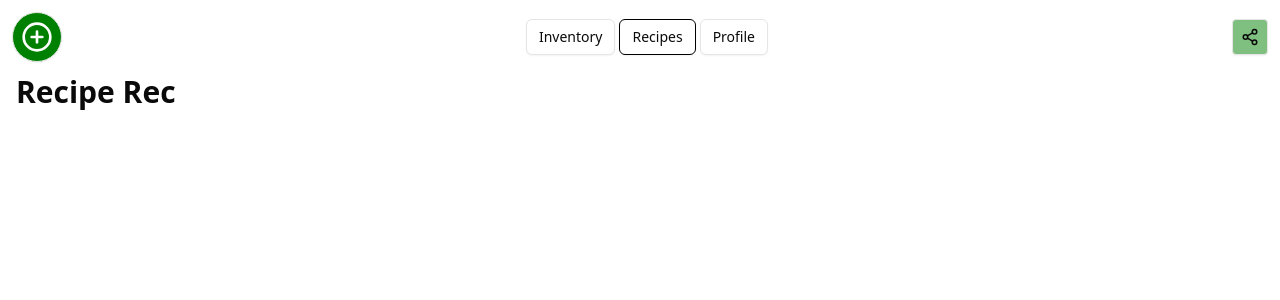
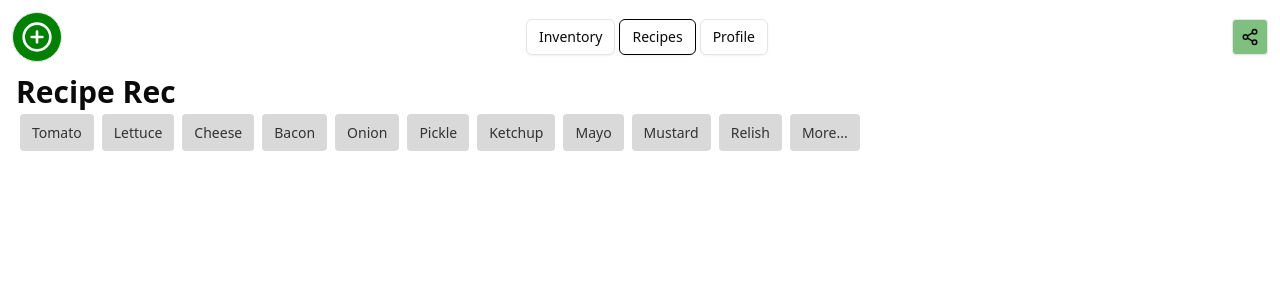
Before and after one commit to bellaw2022/food-waste-webapp, a React (Vite) app in the folder fridgify-frontend/: page /recipe in a window 1280 px wide. Shown: the top 300 px of the page. Built offline with nearby package versions, Linux system fonts and the light colour scheme.

Commit message:
display ingredients in correct format

```diff
--- /dev/null
+++ b/fridgify-frontend/src/components/ui/ingredients.css
@@ -0,0 +1,44 @@
+.ingredients {
+  display: flex;
+  flex-wrap: wrap;
+  max-width: 100%;
+}
+
+.ingredient-button {
+  background-color: #d9d9d9;
+  color: #333;
+  padding: 8px 12px;
+  margin: 4px;
+  border: none;
+  border-radius: 4px;
+  cursor: pointer;
+  flex-shrink: 0;
+  font-size: 14px;
+  white-space: nowrap;
+}
+
+.ingredient-button.selected {
+  background-color: #5cb85c;
+}
+
+.ingredient-dropdown {
+  position: relative;
+  display: inline-block;
+}
+
+.ingredient-dropdownContent {
+  display: flex;
+  /*position: absolute;
+  background-color: #f9f9f9;
+  min-width: 160px;
+  box-shadow: 0px 8px 16px 0px rgba(0, 0, 0, 0.2);
+  padding: 12px 16px;
+  z-index: 1;*/
+}
+.ingredient-dropdownContent.show {
+  display: flex;
+}
+
+/*.ingredient-dropdown:hover .ingredient-dropdownContent {
+  display: block;
+}*/
--- /dev/null
+++ b/fridgify-frontend/src/components/ui/ingredients.tsx
@@ -0,0 +1,52 @@
+import React, { useState } from "react";
+import "./ingredients.css";
+
+interface IngredientsProps {
+  ingredients: string[];
+  onSelectionChange: (selectedIngredients: string[]) => void;
+}
+
+const Ingredients: React.FC<IngredientsProps> = ({
+  ingredients,
+  onSelectionChange,
+}) => {
+  const [selectedIngredients, setSelectedIngredients] = useState<string[]>([]);
+
+  const [showAll, setShowAll] = useState(false);
+
+  const handleIngredientClick = (ingredient: string) => {
+    const newSelectedIngredients = selectedIngredients.includes(ingredient)
+      ? selectedIngredients.filter((i) => i !== ingredient)
+      : [...selectedIngredients, ingredient];
+
+    setSelectedIngredients(newSelectedIngredients);
+    onSelectionChange(newSelectedIngredients);
+  };
+
+  const toggleShowAll = () => setShowAll(!showAll);
+
+  return (
+    <div className="ingredients">
+      {ingredients
+        .slice(0, showAll ? ingredients.length : 10)
+        .map((ingredient, index) => (
+          <button
+            className={`ingredient-button ${
+              selectedIngredients.includes(ingredient) ? "selected" : ""
+            }`}
+            key={index}
+            onClick={() => handleIngredientClick(ingredient)}
+          >
+            {ingredient}
+          </button>
+        ))}
+      {ingredients.length > 10 && (
+        <button onClick={toggleShowAll} className="ingredient-button">
+          {showAll ? "Show Less" : "More..."}
+        </button>
+      )}
+    </div>
+  );
+};
+
+export default Ingredients;
--- a/fridgify-frontend/src/pages/recipe/index.tsx
+++ b/fridgify-frontend/src/pages/recipe/index.tsx
@@ -1,7 +1,36 @@
+import Ingredients from "@/components/ui/ingredients";
+
 export const RecipePage = () => {
-    return (
-        <div className="mx-4">
-            <h1 className="text-3xl font-bold">Recipe Rec</h1>
-        </div>
-    );
-}
+  const ingredients = [
+    "Tomato",
+    "Lettuce",
+    "Cheese",
+    "Bacon",
+    "Onion",
+    "Pickle",
+    "Ketchup",
+    "Mayo",
+    "Mustard",
+    "Relish",
+    "Cucumber",
+    "Carrot",
+    "Radish",
+    "Olive",
+    "Pepper",
+    "Garlic",
+  ];
+
+  const handleSelectionChange = (selectedIngredients: string[]) => {
+    console.log("Selected ingredients:", selectedIngredients);
+  };
+
+  return (
+    <div className="mx-4">
+      <h1 className="text-3xl font-bold">Recipe Rec</h1>
+      <Ingredients
+        ingredients={ingredients}
+        onSelectionChange={handleSelectionChange}
+      ></Ingredients>
+    </div>
+  );
+};
```
